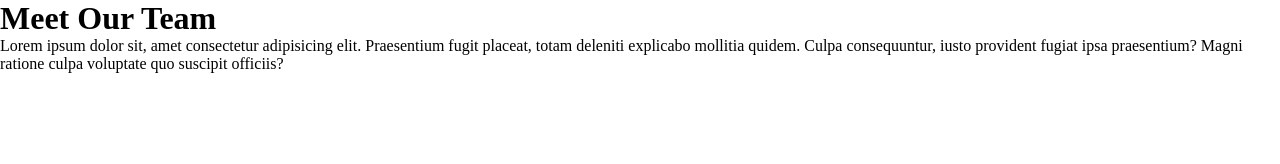
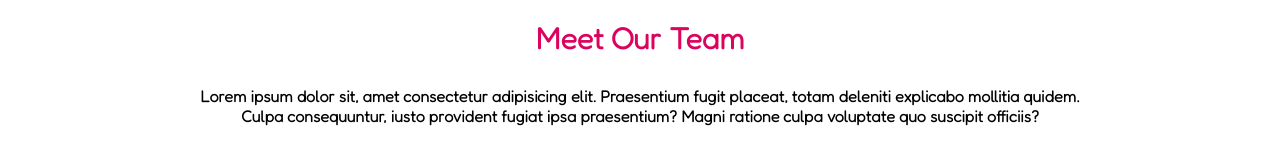
Before and after one commit to Asiaviscardi/html-css-float-cards, a plain HTML site: page index.html in a window 1280 px wide. Drawn offline with Linux system fonts and the light colour scheme.

Commit message:
termine header css

```diff
--- a/index.html
+++ b/index.html
@@ -7,6 +7,12 @@
     <meta charset="UTF-8">
 
     <meta name="viewport" content="width=device-width, initial-scale=1.0">
+
+    <link rel="preconnect" href="https://fonts.googleapis.com">
+
+    <link rel="preconnect" href="https://fonts.gstatic.com" crossorigin>
+
+    <link href="https://fonts.googleapis.com/css2?family=Fredoka:wght@300&display=swap" rel="stylesheet">
 
     <link rel="stylesheet" href="style.css">
 
@@ -30,6 +36,10 @@
 
     <main>
 
+        <div>
+
+        </div>
+
     </main>
 
 </body>
--- a/style.css
+++ b/style.css
@@ -2,4 +2,22 @@
     margin: 0;
     padding: 0;
     box-sizing: border-box;
+    font-family: 'Fredoka', sans-serif;
+
 }
+body{
+    margin-left: 15%;
+    margin-right: 15%;
+}
+
+h1{
+    color: rgb(219, 3, 93);
+    font-size: 30px;
+    padding-top: 20px;
+}
+
+h1,p{
+    text-align: center;
+    padding-bottom: 30px;
+    font-weight: 600;
+}
```
